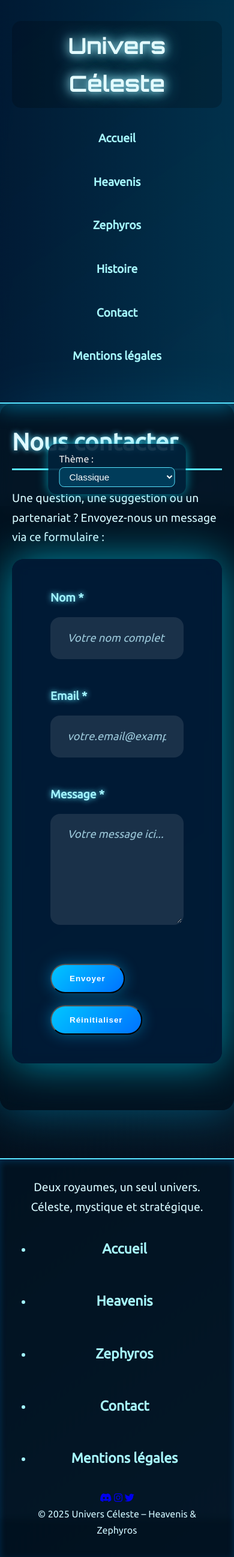
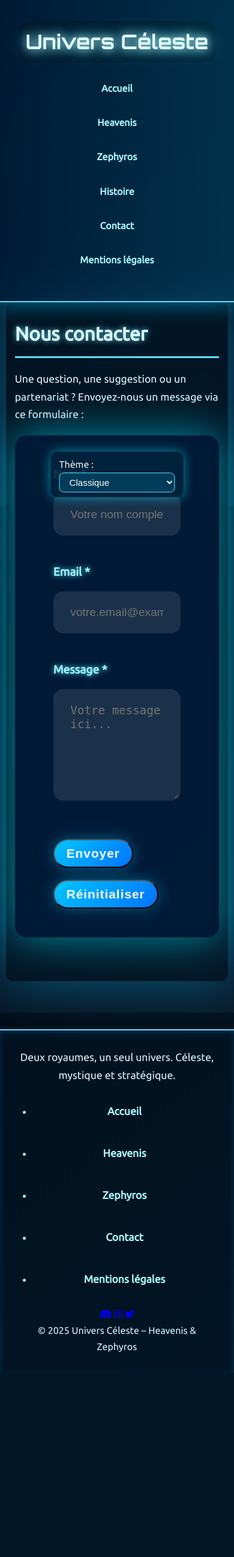
Before and after one commit to cedmystyx/heavenis, a PHP site: page /contact.html in a window 390 px wide. Shown: the whole page at 60% size. After the commit the page ends 2289 px from the top, so only its background shows below. Run offline with PHP 8.4, Linux system fonts and the light colour scheme; some libraries are stand-ins or nearby versions.

Commit message:
Update style.css

```diff
--- a/style.css
+++ b/style.css
@@ -226,26 +226,133 @@ footer {
 }
 
 /* ----- RESPONSIVE DESIGN ----- */
-@media (max-width: 768px) {
+
+/* Desktop large, nothing special here */
+
+@media (max-width: 1024px) {
+    /* Pour les écrans intermédiaires un peu plus petits */
+    main {
+        padding: 50px 30px;
+    }
+}
+
+/* Tablettes : 481px à 768px */
+@media (max-width: 768px) and (min-width: 481px) {
     header h1 {
-        font-size: 2.3em;
+        font-size: 2.5em;
+        padding: 8px 16px;
+    }
+
+    nav a {
+        font-size: 1.1em;
+        margin: 10px 14px;
+        padding: 10px 16px;
+    }
+
+    main {
+        padding: 40px 25px;
+        max-width: 90%;
+        border-radius: 15px;
+    }
+
+    .btn {
+        padding: 12px 25px;
+        font-size: 1.1em;
+    }
+
+    .theme-selector {
+        top: 15px;
+        right: 15px;
+        padding: 10px 16px;
+    }
+}
+
+/* Mobile (petites résolutions) - max 480px */
+@media (max-width: 480px) {
+    header h1 {
+        font-size: 2.1em;
+        padding: 6px 12px;
     }
 
     nav a {
         display: block;
-        margin: 12px auto;
-        text-align: center;
+        margin: 10px auto;
+        font-size: 1em;
+        padding: 8px 12px;
+        border-radius: 25px;
     }
 
     main {
-        padding: 30px 20px;
+        padding: 25px 15px;
+        max-width: 95%;
+        border-radius: 12px;
+    }
+
+    h2 {
+        font-size: 2em;
+        margin-bottom: 20px;
+    }
+
+    p, li {
+        font-size: 1.1em;
+    }
+
+    .btn {
+        padding: 10px 20px;
+        font-size: 1em;
     }
 
     .theme-selector {
         top: unset;
-        bottom: 20px;
+        bottom: 15px;
         right: 50%;
         transform: translateX(50%);
+        padding: 8px 14px;
+        border-radius: 12px;
+    }
+}
+
+/* Montres connectées (smartwatches) - très petites résolutions, max 280px */
+@media (max-width: 280px) {
+    header {
+        padding: 20px 10px;
+    }
+
+    header h1 {
+        font-size: 1.5em;
+        padding: 4px 8px;
+    }
+
+    nav a {
+        font-size: 0.85em;
+        margin: 6px 8px;
+        padding: 6px 10px;
+        border-radius: 18px;
+    }
+
+    main {
+        padding: 15px 10px;
+        max-width: 100%;
+        border-radius: 10px;
+        font-size: 0.9em;
+    }
+
+    h2 {
+        font-size: 1.4em;
+        margin-bottom: 15px;
+    }
+
+    p, li {
+        font-size: 0.9em;
+    }
+
+    .btn {
+        padding: 8px 15px;
+        font-size: 0.85em;
+    }
+
+    .theme-selector {
+        display: none; /* Optionnel : on masque la sélection de thème sur montre */
     }
 }
 
@@ -286,23 +393,4 @@ footer {
     padding: 1.3rem 1.6rem;
     color: #e0faff;
     font-size: 1.2rem;
-    font-family: var(--font-base);
-    transition: border-color 0.3s ease, box-shadow 0.3s ease;
-    resize: vertical;
-    min-height: 55px;
-}
-
-.contact-form input::placeholder,
-.contact-form textarea::placeholder {
-    color: var(--text-placeholder);
-    font-style: italic;
-    font-size: 1.15rem;
-}
-
-.contact-form input:focus,
-.contact-form textarea:focus {
-    outline: none;
-    border-color: var(--border-accent);
-    box-shadow: 0 0 18px 5px var(--shadow-hover);
-    background: rgba(255, 255, 255, 0.12);
-}
+    font-family: var(--
```
